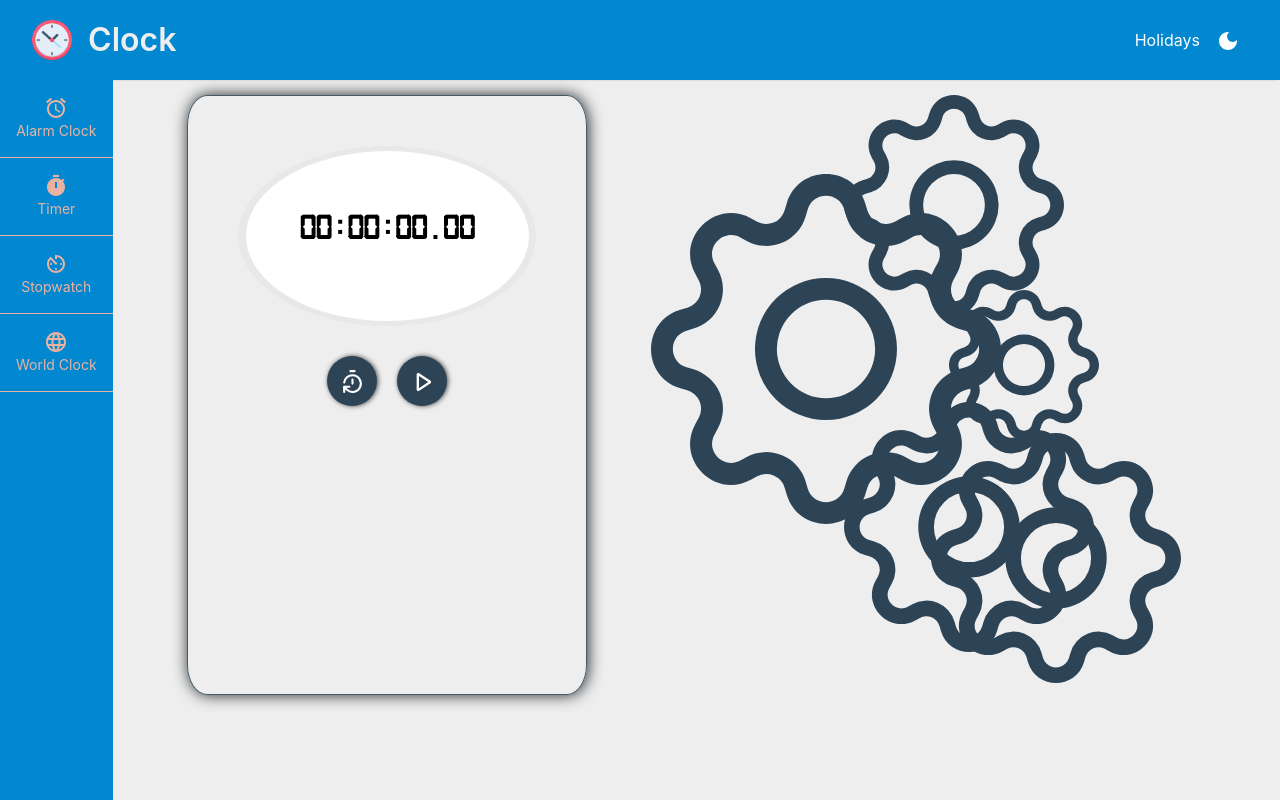
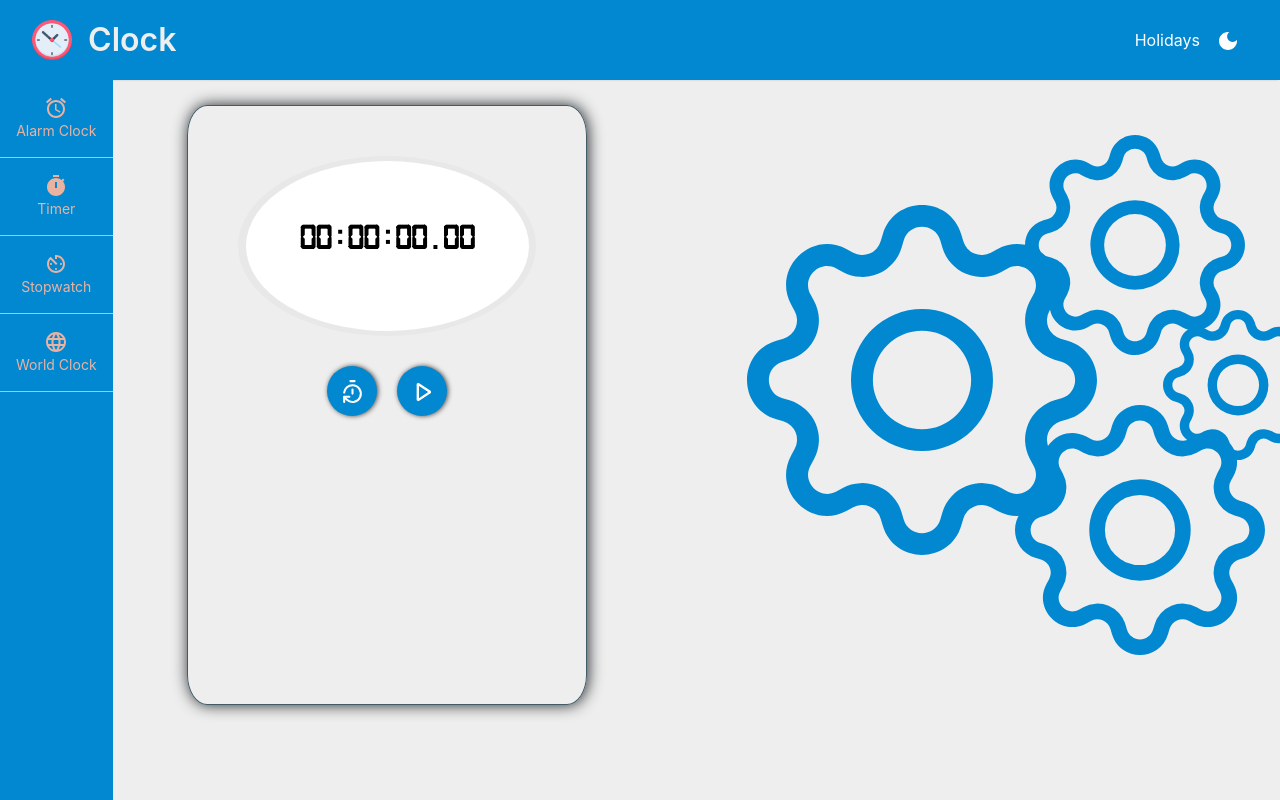
Before and after one commit to subayeel/clock, a React (Create React App) app: page /Stopwatch in a window 1280 px wide. Built offline with nearby package versions, Linux system fonts and the light colour scheme.

Commit message:
gear bugs

```diff
--- a/src/Components/stopwatch.jsx
+++ b/src/Components/stopwatch.jsx
@@ -1,16 +1,15 @@
-import React, { useState, useRef } from "react";
+import React, { useState, useRef, useContext } from "react";
 import { VscDebugStart } from "react-icons/vsc";
 import { BsStop } from "react-icons/bs";
 import { LuTimerReset } from "react-icons/lu";
 import { PiFlagPennant } from "react-icons/pi";
 import { MdDeleteOutline } from "react-icons/md";
 import { BsGear } from 'react-icons/bs';
-
 import "../styles/stopwatchstyle.css";
-
-import ClockAnimation from "../Animation/ClockAnimation";
+import {ThemeContext} from "../Context/ThemeProvider"
 
 function Stopwatch() {
+  const {dark} = useContext(ThemeContext)
   const [isRunning, setIsRunning] = useState(false);
   const [time, setTime] = useState(0);
   const [laps, setLaps] = useState([]);
@@ -85,20 +84,20 @@ function Stopwatch() {
         <div className="button-wrapper">
           {isStoped && (
             <>
-              <button className="btn reset" onClick={reset}>
+              <button className={dark? "btn reset":"lightbtn reset"} onClick={reset}>
                 <LuTimerReset size="25px" color="white" />
               </button>
-              <button className="btn start" onClick={start}>
+              <button className={dark? "btn start":"lightbtn start"} onClick={start}>
                 <VscDebugStart size="25px" color="white" />
               </button>
             </>
           )}
           {isStarted && (
             <>
-              <button className="btn lap" onClick={recordLap}>
+              <button className={dark? "btn lap":"lightbtn lap"} onClick={recordLap}>
                 <PiFlagPennant size="25px" color="white" />
               </button>
-              <button className="btn stop" onClick={stop}>
+              <button className={dark? "btn stop":"lightbtn stop"} onClick={stop}>
                 <BsStop size="25px" color="white" />
               </button>
             </>
@@ -134,12 +133,11 @@ function Stopwatch() {
           </>
         )}
       </div>
-      <div className='gears'>
+      <div className={dark? "gears":"lightgears"}>
         <BsGear id={isAnimation ? 'spin' : ''}  size='350px' className='gear1'/>
         <BsGear id={isAnimation ? 'spin-back' : ''} size='250px' className='gear2'/>
         <BsGear id={isAnimation ? 'spin' : ''} size='150px' className='gear3'/>
-        <BsGear id={isAnimation ? 'spin' : ''} size='250px' className='gear4'/>
-        <BsGear id={isAnimation ? 'spin-back' : ''} size='220px' className='gear5'/>
+        <BsGear id={isAnimation ? 'spin-back' : ''} size='220px' className='gear4'/>
       </div>
     </div>
   );
--- a/src/styles/stopwatchstyle.css
+++ b/src/styles/stopwatchstyle.css
@@ -7,10 +7,10 @@
 .container-time {
   font-size: 16px;
   height: 100vh;
-  padding-top: 15px;
+  padding-top: 25px;
   display: grid;
-  grid-template-columns: 1fr 2fr;
-  gap: 2rem;
+  grid-template-columns: 1fr 1fr;
+  gap: 8rem;
 }
 
 .animated-object {
@@ -21,7 +21,6 @@
 .watch {
   width: 400px;
   height: 600px;
-  /* margin: 2rem auto; */
   box-shadow: 1px 0px 15px;
   text-align: center;
   padding: 50px;
@@ -76,6 +75,20 @@
   margin: 10px;
 }
 .btn:hover {
+  background-color: #eab2a0;
+}
+
+.lightbtn {
+  width: 50px;
+  height: 50px;
+  border-radius: 50%;
+  border: none;
+  box-shadow: 1px 0px 5px #444;
+  background-color: rgb(2, 136, 209);
+  cursor: pointer;
+  margin: 10px;
+}
+.lightbtn:hover {
   background-color: #eab2a0;
 }
 
@@ -145,44 +158,48 @@
   }
 }
 
+
 .gears {
-  max-width: 100%;
+  width: 100%;
+  height: 600px;
   padding: 2em;
   position: relative;
+  color: rgb(45, 67, 86);
+}
+
+.lightgears {
+  width: 100%;
+  height: 600px;
+  padding: 2em;
+  position: relative;
+  color: rgb(2, 136, 209);
 }
 
 .gear1,
 .gear2,
 .gear3,
-.gear4,
-.gear5 {
-  color: rgb(45, 67, 86);
-  display: block;
+.gear4
+{
   position: absolute;
 }
 
 .gear1 {
-  top: 10%;
+  top: 100px;
 }
 
 .gear2 {
-  bottom: 29%;
-  left: 34%;
+  top: 300px;
+  left: 300px;
 }
 
 .gear3 {
-  bottom: 56%;
-  left: 50%;
+  top: 205px;
+  left: 448px;
 }
 
 .gear4 {
-  top: 43%;
-  right: 15%;
-}
-
-.gear5 {
-  top: 0%;
-  left: 34%;
+  top: 30px;
+  left: 310px;
 }
 
 #spin {
@@ -211,5 +228,9 @@
   }
   .container-time {
     grid-template-columns: 1fr;
+    margin: auto;
+  }
+  .watch {
+    margin: 0;
   }
 }
```
Also changed, not shown: src/Assets/Images/gear.gif (added).
